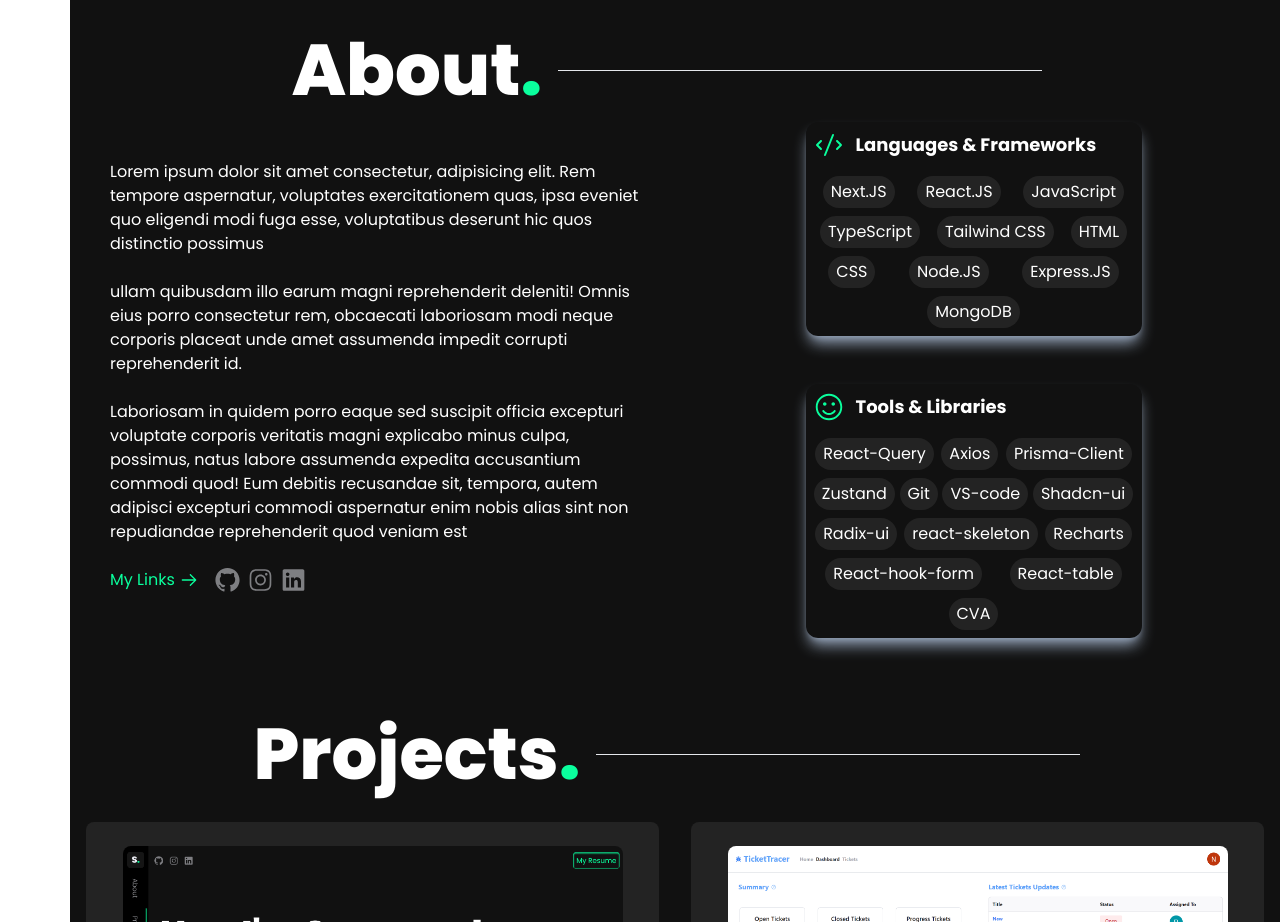
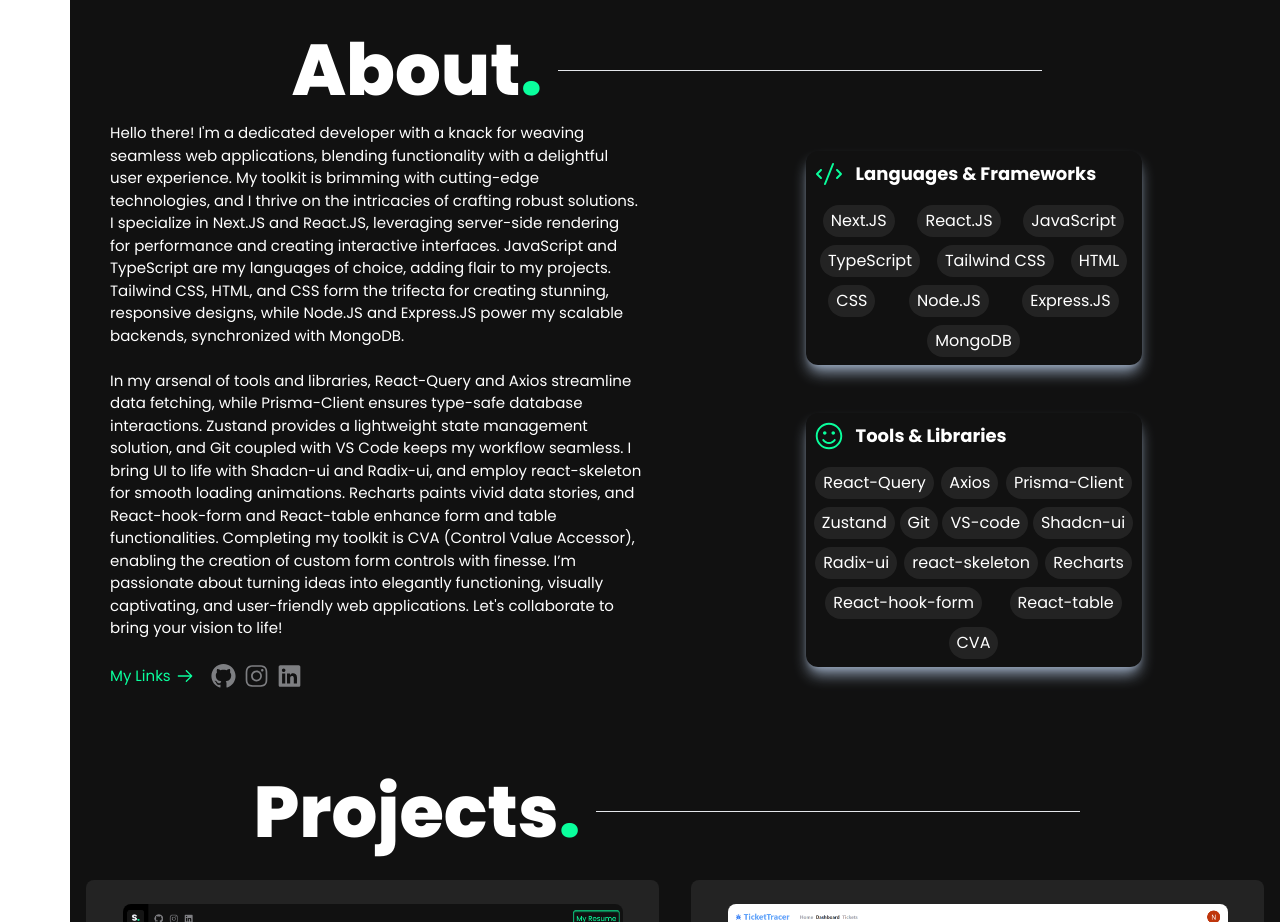
Before and after one commit to swapneel1026/portfolio-v.1.0, a Next.js app: page / in a window 1280 px wide. Shown: the part 800-1722 px from the top of the page. Built offline with nearby package versions, Linux system fonts and the light colour scheme.

Commit message:
update:data and links

```diff
--- a/src/app/components/AboutMe.tsx
+++ b/src/app/components/AboutMe.tsx
@@ -40,22 +40,31 @@ const AboutMe = () => {
         <hr className="w-[40%] mx-4" />
       </header>
       <section className="grid place-content-center place-items-center md:grid-cols-2 gap-[4rem] px-8 mx-2 mt-4">
-        <p className="flex flex-wrap">
-          Lorem ipsum dolor sit amet consectetur, adipisicing elit. Rem tempore
-          aspernatur, voluptates exercitationem quas, ipsa eveniet quo eligendi
-          modi fuga esse, voluptatibus deserunt hic quos distinctio possimus
+        <p className="flex flex-wrap text-[0.9375rem]">
+          Hello there! I'm a dedicated developer with a knack for weaving
+          seamless web applications, blending functionality with a delightful
+          user experience. My toolkit is brimming with cutting-edge
+          technologies, and I thrive on the intricacies of crafting robust
+          solutions. I specialize in Next.JS and React.JS, leveraging
+          server-side rendering for performance and creating interactive
+          interfaces. JavaScript and TypeScript are my languages of choice,
+          adding flair to my projects. Tailwind CSS, HTML, and CSS form the
+          trifecta for creating stunning, responsive designs, while Node.JS and
+          Express.JS power my scalable backends, synchronized with MongoDB.
           <br />
           <br />
-          ullam quibusdam illo earum magni reprehenderit deleniti! Omnis eius
-          porro consectetur rem, obcaecati laboriosam modi neque corporis
-          placeat unde amet assumenda impedit corrupti reprehenderit id.
-          <br />
-          <br />
-          Laboriosam in quidem porro eaque sed suscipit officia excepturi
-          voluptate corporis veritatis magni explicabo minus culpa, possimus,
-          natus labore assumenda expedita accusantium commodi quod! Eum debitis
-          recusandae sit, tempora, autem adipisci excepturi commodi aspernatur
-          enim nobis alias sint non repudiandae reprehenderit quod veniam est
+          In my arsenal of tools and libraries, React-Query and Axios streamline
+          data fetching, while Prisma-Client ensures type-safe database
+          interactions. Zustand provides a lightweight state management
+          solution, and Git coupled with VS Code keeps my workflow seamless. I
+          bring UI to life with Shadcn-ui and Radix-ui, and employ
+          react-skeleton for smooth loading animations. Recharts paints vivid
+          data stories, and React-hook-form and React-table enhance form and
+          table functionalities. Completing my toolkit is CVA (Control Value
+          Accessor), enabling the creation of custom form controls with finesse.
+          I’m passionate about turning ideas into elegantly functioning,
+          visually captivating, and user-friendly web applications. Let's
+          collaborate to bring your vision to life!
           <span className="mt-4">
             <MyLinks />
           </span>
--- a/src/app/components/MyLinks.tsx
+++ b/src/app/components/MyLinks.tsx
@@ -23,7 +23,7 @@ export function MyLinks({}) {
           <GitHubLogoIcon color="currentColor" height={"40"} width={"25"} />
         </Link>
         <Link
-          href={"/"}
+          href={"https://instagram.com/neeel4642"}
           target="_blank"
           className="transition-all duration-200 text-[#ebecf3] hover:text-[#0aff9d] opacity-50 hover:opacity-100"
         >
--- a/src/app/components/TopNav.tsx
+++ b/src/app/components/TopNav.tsx
@@ -11,12 +11,13 @@ const TopNav = () => {
       <section className="flex space-x-4 ">
         <Link
           href={"https://github.com/swapneel1026"}
+          target="_blank"
           className="transition-all duration-200 text-[#ebecf3] hover:text-[#0aff9d] opacity-50 hover:opacity-100"
         >
           <GitHubLogoIcon color="currentColor" height={"40"} width={"25"} />
         </Link>
         <Link
-          href={"/"}
+          href={"https://instagram.com/neeel4642"}
           target="_blank"
           className="transition-all duration-200 text-[#ebecf3] hover:text-[#0aff9d] opacity-50 hover:opacity-100"
         >
```
